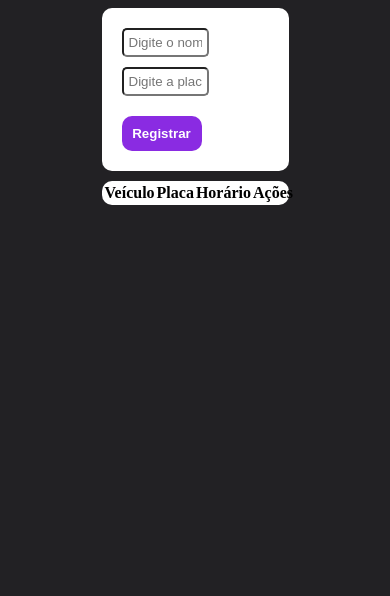
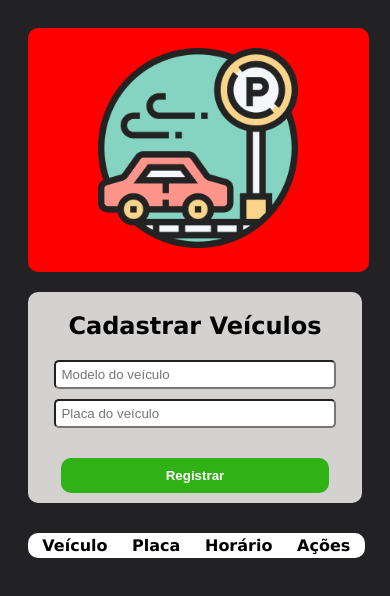
Before and after one commit to farleyaAraujoLeite/sistemaDeEstacionamento, a plain HTML site: page index.html in a window 390 px wide. Drawn offline with Linux system fonts and the light colour scheme.

Commit message:
layout melhorado e inicio da configuração de checkout

```diff
--- a/index.html
+++ b/index.html
@@ -8,11 +8,19 @@
     <title>Estacionamento</title>
 </head>
 <body>
-    <div class="container">
+
     <div id="dados">
-            <input id="name" type="text" placeholder="Digite o nome do veículo" autocomplete="off">
-            <input id="licence" type="text" placeholder="Digite a placa do veículo" autocomplete="off">
+        <div id="logo">
+            <a href="https://www.flaticon.com/free-icon/parking-lot_1643662" target="_blank"><img id="logotipo" src="/img/parking-lot.png" alt="logo"></a>
+        </div>
+        <div id="inputs">
+            <h2 id="titulo-inputs">Cadastrar Veículos</h2>
+            <input id="name" type="text" placeholder="Modelo do veículo" autocomplete="off">
+            <input id="licence" type="text" placeholder="Placa do veículo" autocomplete="off">
             <button id="send">Registrar</button>
+        </div>
+
+
     </div>
     <div id="veiculos">
         <table>
@@ -27,7 +35,7 @@
             <tbody id="garage"></tbody>
         </table>
     </div>
-    </div>
+    <div id="valorTotal"></div>
 
 
 </body>
--- a/main.js
+++ b/main.js
@@ -23,7 +23,7 @@
                     hour: "numeric", minute: "numeric"
                 })}</td>
             <td>
-                <button class='delete'>Remover</button>
+                <button class='delete'>Finalizar</button>
             </td>
         `;
         document.querySelector('#garage').appendChild(row);
@@ -41,7 +41,25 @@
         localStorage.garage = JSON.stringify(garage);
 
         renderGarage();
-    }
+
+        function payment (){
+            let valorHora = 10;
+            let tempoEstadia = 60;
+            let valorPagar = valorHora / tempoEstadia;
+            const total = document.createElement("div");
+            total.innerHTML = `
+                <h1>Total a Pagar</h1>
+                <h3>R$ - ${valorPagar.toFixed(2)}</h3>
+            `;
+            document.querySelector("#valorTotal").appendChild(total);
+
+
+        }
+        payment();
+    };
+
+
+
 
     const getGarage = () => localStorage.garage ? JSON.parse(localStorage.garage) : [];
     renderGarage();
--- a/style.css
+++ b/style.css
@@ -1,34 +1,52 @@
 body{
-    background-color: rgb(34, 33, 36);
-}
-
-.container{
-    margin: 0 auto;
-    width: 50%;
-    display: flex;
-    flex-direction: column;
-    justify-content: center;
-
+    background-color: #222124;
 }
 
 #dados{
     display: flex;
-    background-color: #fff;
+    justify-content: space-around;
+    padding: 20px;
+    border-radius: 10px;
+}
+
+#logo{
+    border: 5px solid #b9b7b7;
+    padding: 20px;
+    border-radius: 10px;
+    background-color: red;
+}
+
+#logotipo{
+    width: 200px;
+}
+
+#titulo-inputs{
+    font-family: Verdana, Geneva, Tahoma, sans-serif;
+    font-weight: bold;
+}
+
+#inputs{
+    width: 100%;
+    display: flex;
+    flex-direction: column;
     justify-content: center;
-    padding: 20px;
-    flex-direction: column;
+    align-items: center;
+    border: 5px solid #b9b7b7;
+    background-color: #d4d1d1;
     border-radius: 10px;
-
+    margin-left: 10px;
 }
 
 #veiculos{
     display: flex;
-    width: 100%;
     justify-content: space-between;
     align-items: center;
     background-color: #fff;
     border-radius: 10px;
     margin-top: 10px;
+    margin-left: 20px;
+    margin-right: 20px;
+    border: 5px solid #b9b7b7;
 
 }
 
@@ -47,8 +65,8 @@ body{
 }
 
 #send{
-    background-color: blueviolet;
-    width: 80px;
+    background-color: #30b116;
+    width: 100px;
     margin-top: 20px;
     border: none;
     border-radius: 10px;
@@ -58,15 +76,24 @@ body{
     cursor: pointer;
 }
 
+#send:hover{
+    background-color: #288315;
+}
+
 .delete{
-    width: 80px;
-    background-color: red;
+    background-color: #ff0000;
     padding: 10px;
     border: none;
     border-radius: 10px;
     color: #fff;
     font-weight: bold;
     cursor: pointer;
+}
+.delete:hover{
+    background-color: #680505;
+}
+.delete img{
+    width: 20px;
 }
 
 table{
@@ -80,3 +107,61 @@ tr{
     align-items: center;
     margin: 0 auto;
 }
+th{
+    font-family: Verdana, Geneva, Tahoma, sans-serif;
+    font-weight: bold;
+}
+
+#valorTotal{
+    background-color: #fff;
+    display: flex;
+    width: 30%;
+    margin-top: 20px;
+    border-radius: 10px;
+    justify-content: center;
+    margin-left: 20px;
+    border: 5px solid #b9b7b7;
+}
+#valorTotal,h1,h3{
+    font-family: Verdana, Geneva, Tahoma, sans-serif;
+
+}
+
+@media (max-width: 600px){
+    #dados{
+        flex-direction: column;
+        padding: 20px;
+    }
+    #inputs input{
+        display: flex;
+        flex-direction: column;
+        width: 80%;
+        margin: 0px;
+        padding: 5px;
+        margin-bottom: 10px;
+    }
+    #send{
+        margin-bottom: 10px;
+        width: 80%;
+    }
+    #inputs{
+        margin: 0px;
+        border: none;
+    }
+    #logo{
+        display: flex;
+        align-items: center;
+        justify-content: center;
+        margin-bottom: 20px;
+        width: 90%;
+        border: none;
+    }
+    #veiculos{
+        width: 90%;
+        border: none;
+    }
+    #valorTotal{
+        width: 90%;
+        border: none;
+    }
+}
```
Also changed, not shown: img/lixeira.png (added), img/parking-lot.png (added). Lines whose indentation alone changed are shown as unchanged.
